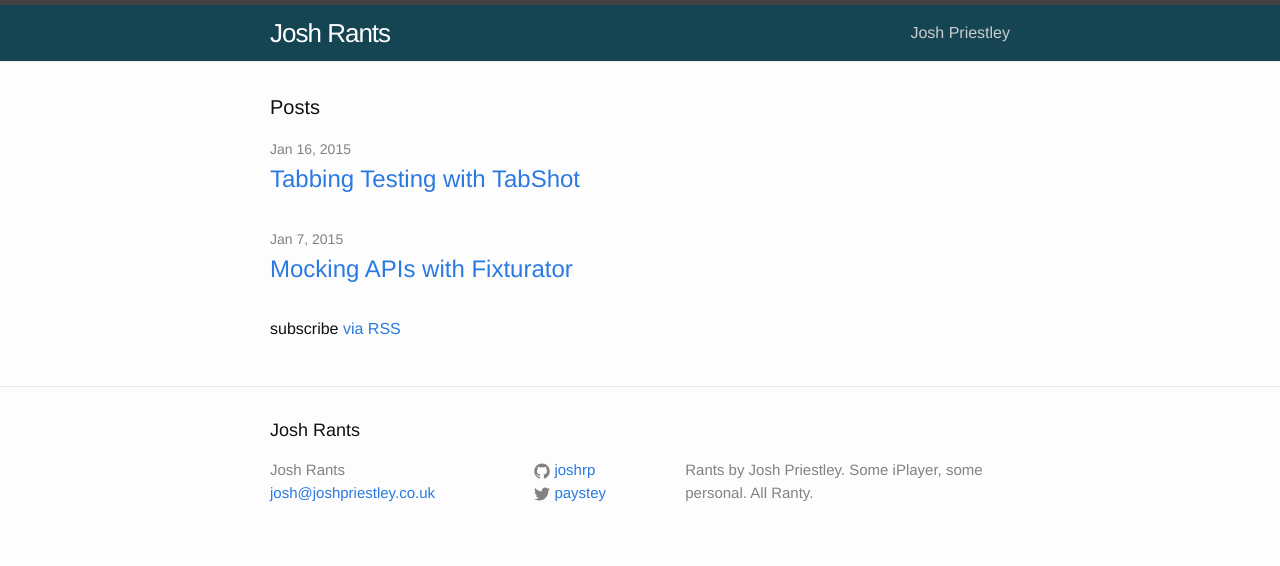
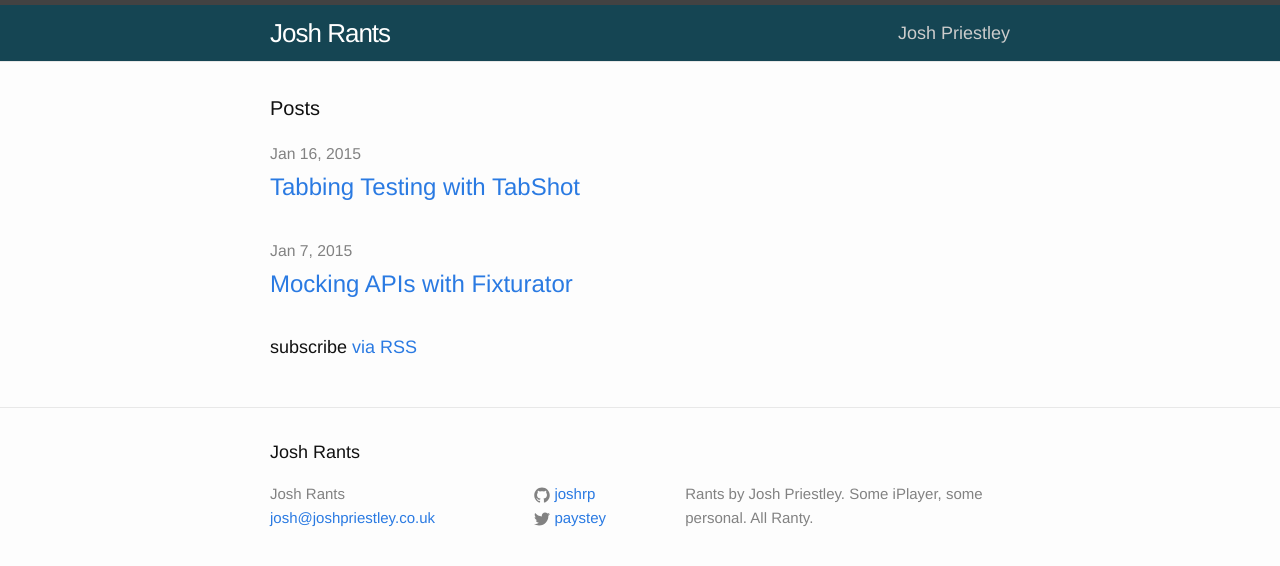
Before and after one commit to joshrp/blog.joshpriestley.co.uk, a Jekyll site: the page built from index.html, in a window 1280 px wide. Shown: the top 566 px of the page. Built offline with Jekyll 4.4.1, drawn with Linux system fonts in a browser that asks for light colours; some web fonts are replaced.

Commit message:
Switch to Droid Sans on Google fonts, upped font size, since it's a slightly smaller face

```diff
--- a/_includes/head.html
+++ b/_includes/head.html
@@ -6,6 +6,7 @@
   <title>{% if page.title %}{{ page.title }}{% else %}{{ site.title }}{% endif %}</title>
   <meta name="description" content="{% if page.excerpt %}{{ page.excerpt | strip_html | strip_newlines | truncate: 160 }}{% else %}{{ site.description }}{% endif %}">
   <link rel="icon" type="image/x-icon" href="{{ site.baseurl }}/favicon.ico">
+  <link href='http://fonts.googleapis.com/css?family=Droid+Sans' rel='stylesheet' type='text/css'>
   <link rel="stylesheet" href="{{ "/css/main.css" | prepend: site.baseurl }}">
   <link rel="canonical" href="{{ page.url | replace:'index.html','' | prepend: site.baseurl | prepend: site.url }}">
   <link rel="alternate" type="application/rss+xml" title="{{ site.title }}" href="{{ "/feed.xml" | prepend: site.baseurl | prepend: site.url }}" />
--- a/css/main.scss
+++ b/css/main.scss
@@ -6,10 +6,10 @@
 
 
 // Our variables
-$base-font-family: Helvetica, Arial, sans-serif;
-$base-font-size:   16px;
+$base-font-family: 'Droid Sans', Helvetica, Arial, sans-serif;
+$base-font-size:   18px;
 $small-font-size:  $base-font-size * 0.875;
-$base-line-height: 1.5;
+$base-line-height: 1.6;
 
 $spacing-unit:     30px;
 
```
